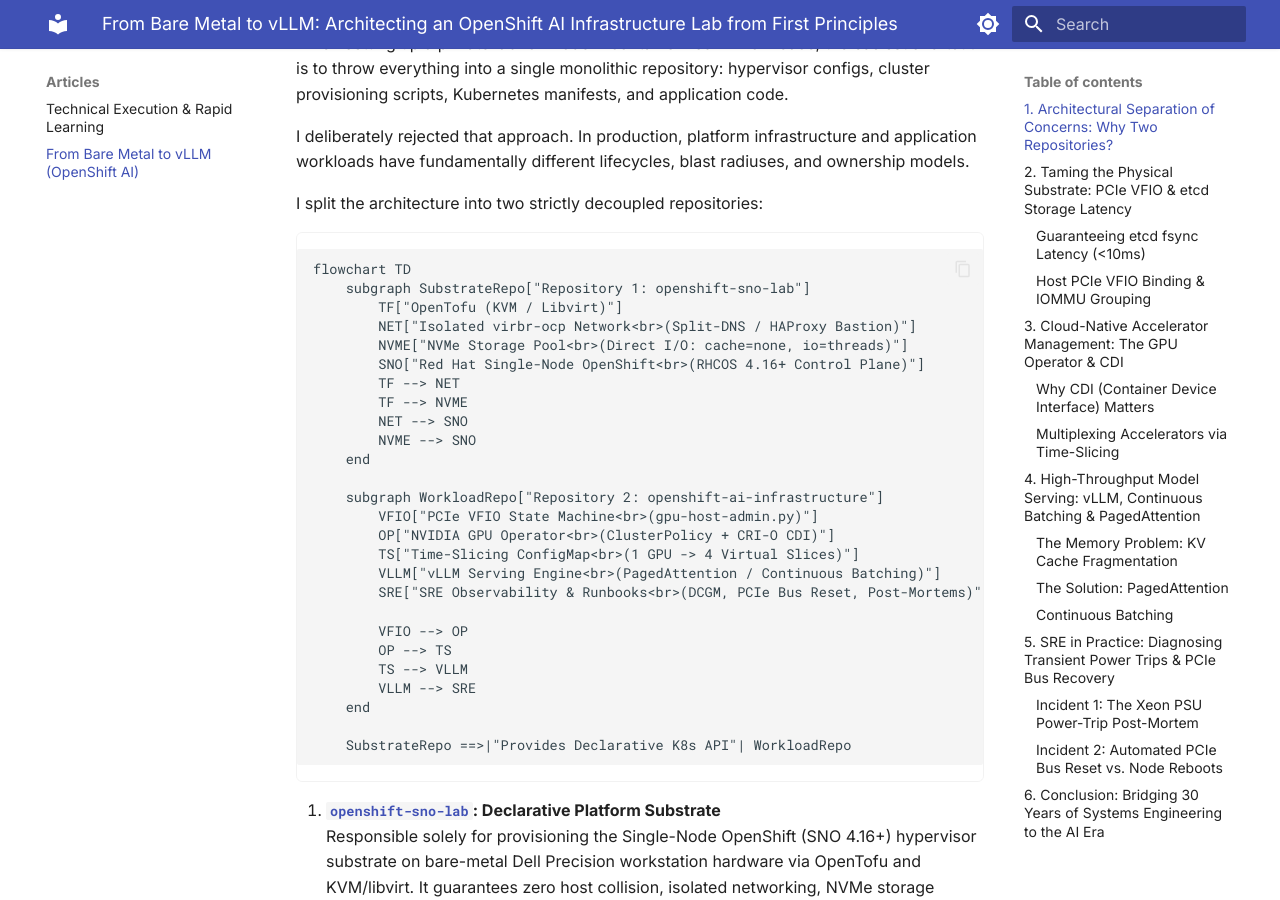
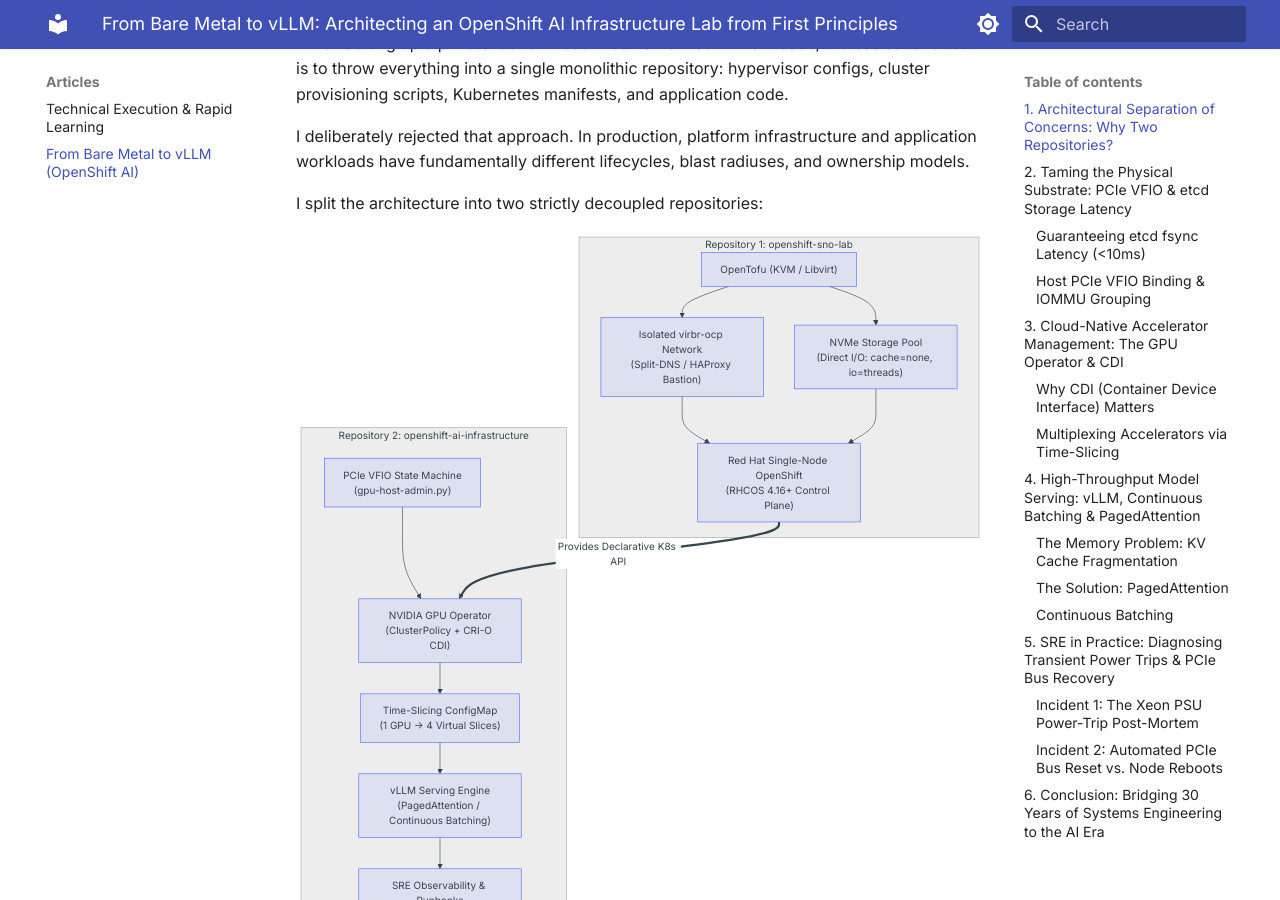
Before and after one commit to celttechie/celttechie.github.io, an MkDocs documentation site: the page built from docs/articles/from_bare_metal_to_vllm_openshift_ai.md, in a window 1280 px wide and 900 px high, scrolled down 932 px. Built offline with MkDocs 1.6.1 and Material for MkDocs 9.7.7, drawn with Linux system fonts in a browser that asks for light colours; some of the changed text lies outside the part shown.

Commit message:
fix: enable mermaid custom_fences in mkdocs and fix diagram arrow syntax
- Configure pymdownx.superfences custom_fences for mermaid in mkdocs.yml
- Update substrate-to-workload link syntax to connect node-to-node in from_bare_metal_to_vllm_openshift_ai.md
- Rebuild documentation site and verify mermaid HTML output

````diff
--- a/docs/articles/from_bare_metal_to_vllm_openshift_ai.md
+++ b/docs/articles/from_bare_metal_to_vllm_openshift_ai.md
@@ -65,7 +65,7 @@
         VLLM --> SRE
     end
 
-    SubstrateRepo ==>|"Provides Declarative K8s API"| WorkloadRepo
+    SNO ==>|"Provides Declarative K8s API"| OP
 ```
 
 1. **[`openshift-sno-lab`](https://github.com/celttechie/openshift-sno-lab): Declarative Platform Substrate**
--- a/mkdocs.yml
+++ b/mkdocs.yml
@@ -38,7 +38,11 @@
       anchor_linenums: true
   - pymdownx.inlinehilite
   - pymdownx.snippets
-  - pymdownx.superfences
+  - pymdownx.superfences:
+      custom_fences:
+        - name: mermaid
+          class: mermaid
+          format: !!python/name:pymdownx.superfences.fence_code_format
   - pymdownx.tabbed:
       alternate_style: true
   - attr_list
````
Also changed, not shown: 6 other files.
